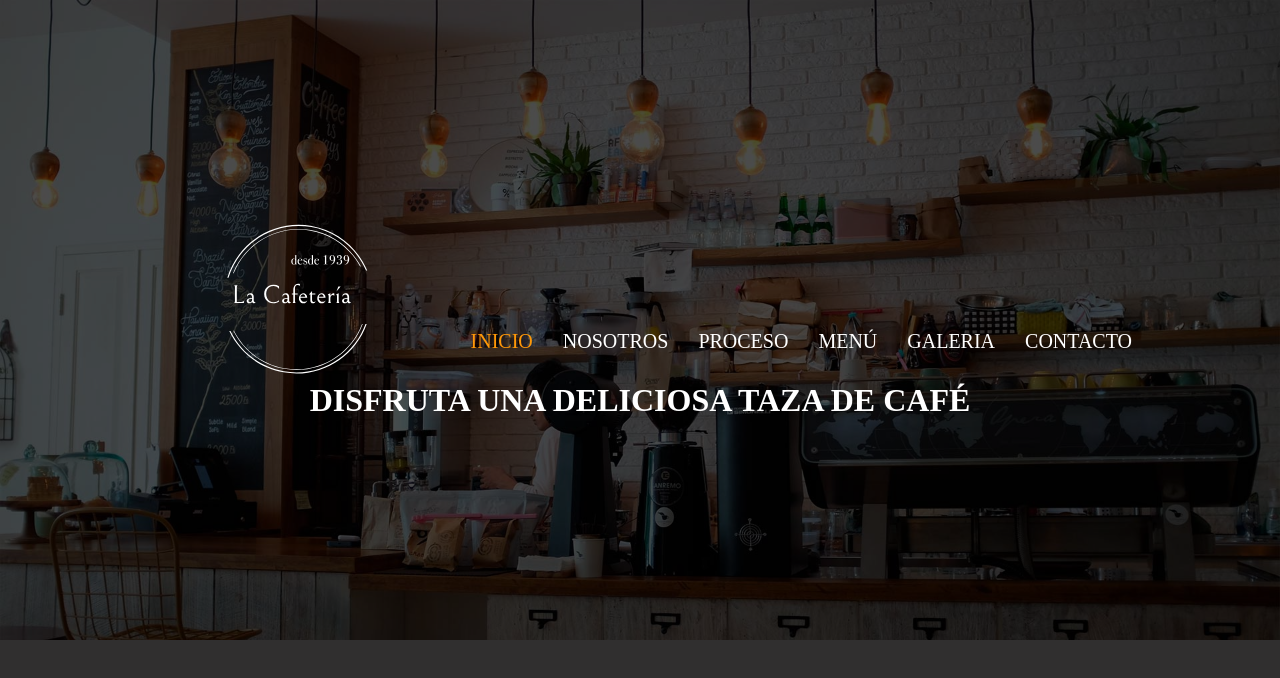
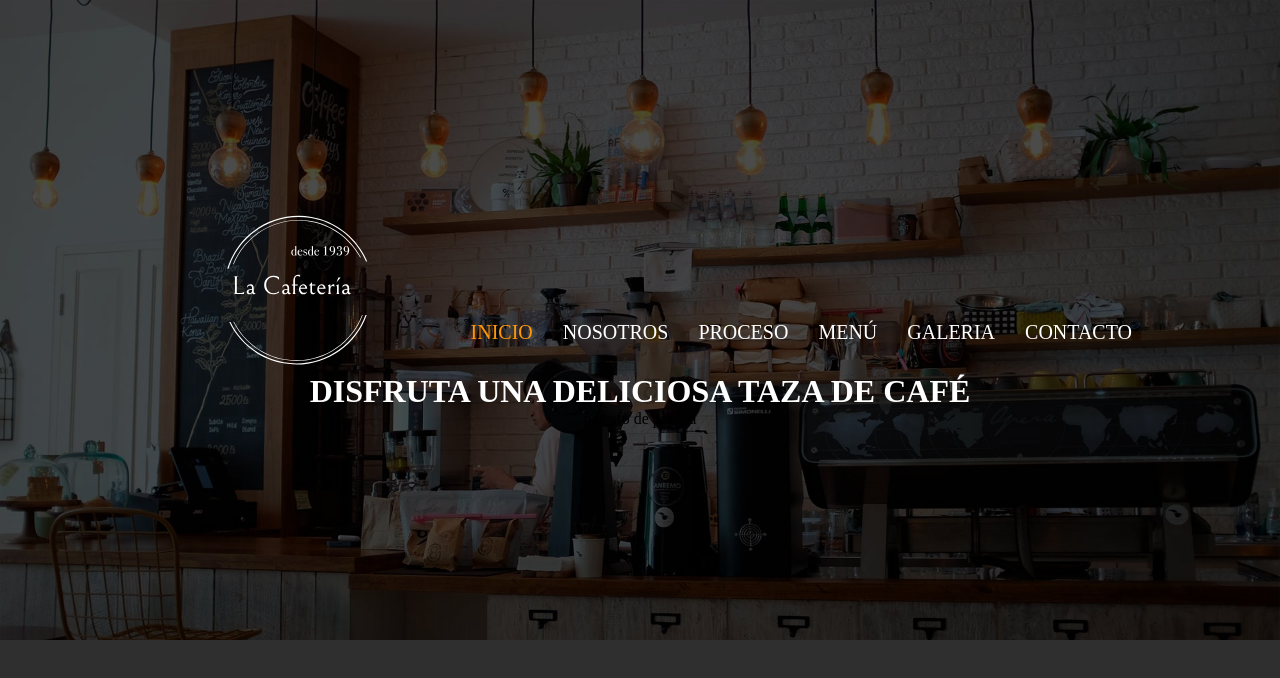
Before and after one commit to Valentina-Atehortua/cafe, a plain HTML site: page index.html in a window 1280 px wide. Drawn offline with Linux system fonts and the light colour scheme.

Commit message:
adicione parrafo

```diff
--- a/index.html
+++ b/index.html
@@ -23,7 +23,7 @@
             <h1>DISFRUTA UNA DELICIOSA TAZA DE CAFÉ</h1>
         </div>
 
-
+    <p>parrafo de prueba</p>
     </header>
 </body>
 </html>
```
